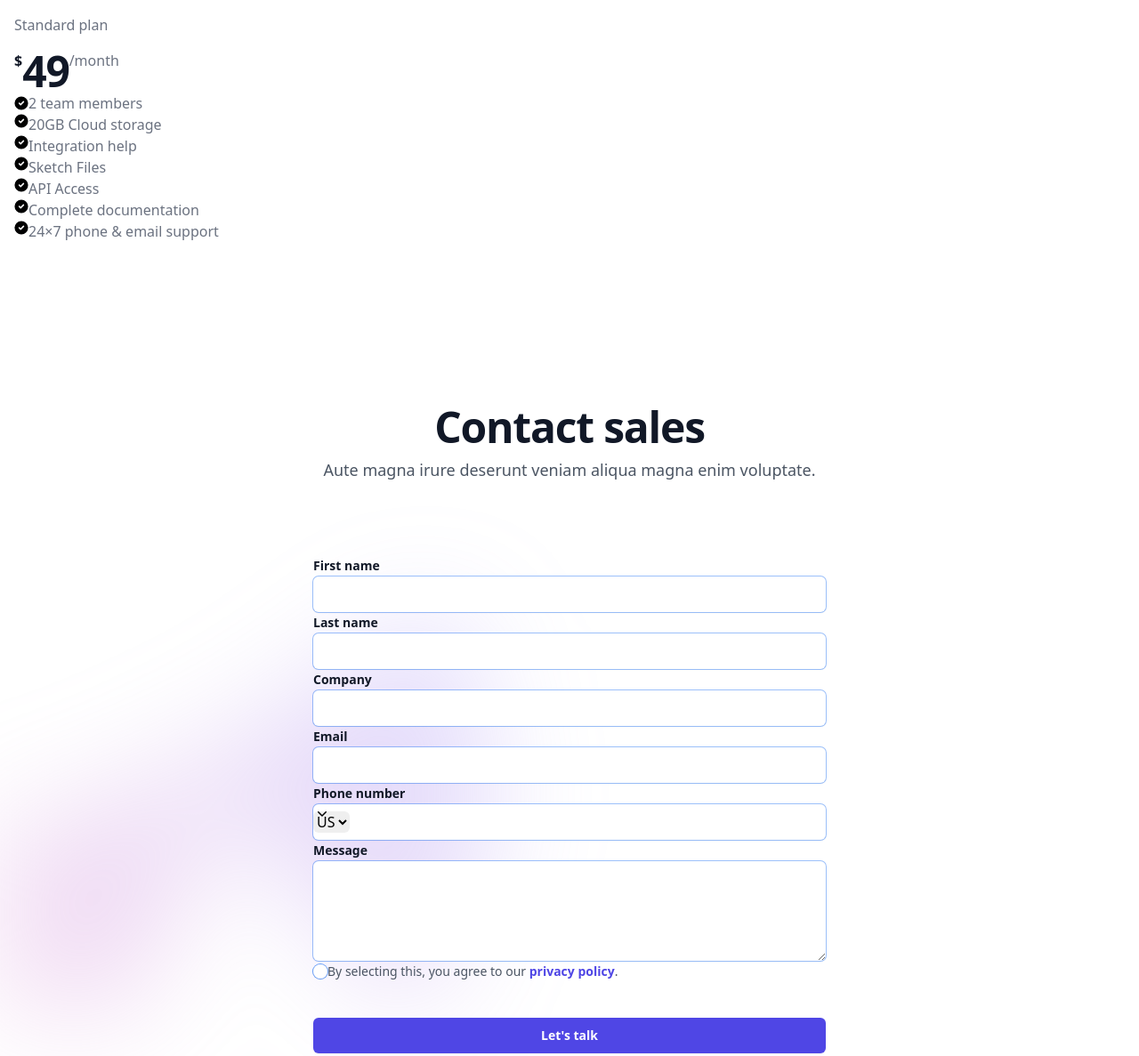
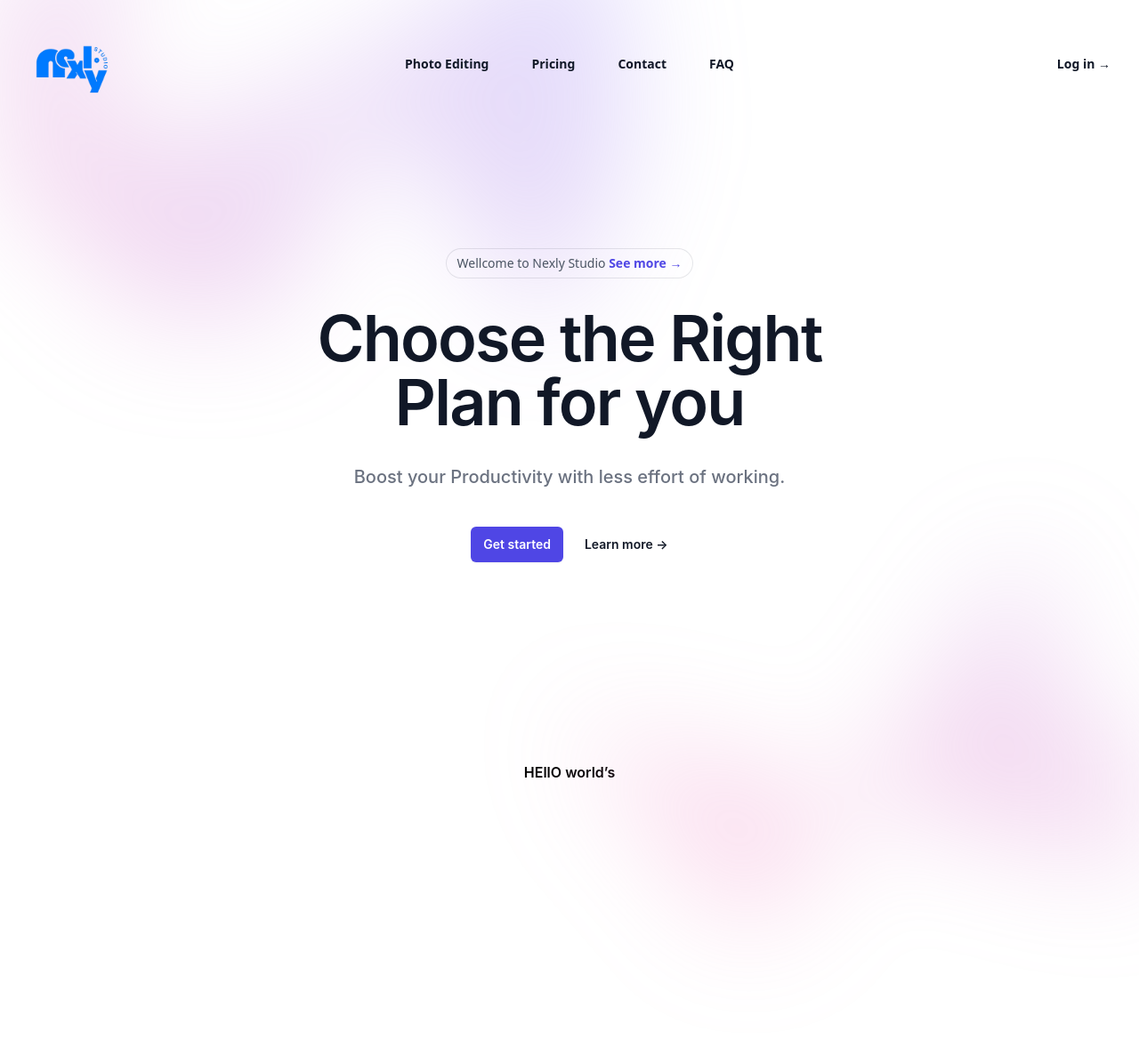
Before and after one commit to essalwilliamz/Nexly, a website: page pricing.html in a window 1280 px wide. Shown: the whole page at 89% size. After the commit the page ends 1054 px from the top, so only its background shows below. Drawn offline with Linux system fonts and the light colour scheme.

Commit message:
here new latest updete from me!

````diff
--- a/pricing.html
+++ b/pricing.html
@@ -4,198 +4,143 @@
 <head>
     <meta charset="UTF-8">
     <meta name="viewport" content="width=device-width, initial-scale=1.0">
-    <title>Document</title>
+    <title>Pricing | Nexly Studio</title>
+    <link rel="logo" href="src/css/img/nexly logo blue.png">
     <link rel="stylesheet" href="public/css/output.css">
 </head>
 
 <body>
-    <!-- pricing start -->
+    <!-- hero section start -->
+    <div class="bg-white">
+        <header class="absolute inset-x-0 top-0 z-50">
+            <nav class="flex items-center justify-between p-6 lg:px-8" aria-label="Global">
+                <div class="flex lg:flex-1">
+                    <a href="main.html" class="-m-1.5 p-1.5">
+                        <span class="sr-only">Nexly</span>
+                        <img class="h-24 w-auto" src="./src/css/img/Nexly Logo.png" alt="">
+                    </a>
+                </div>
+                <div class="flex lg:hidden">
+                    <button type="button"
+                        class="-m-2.5 inline-flex items-center justify-center rounded-md p-2.5 text-gray-700">
+                        <span class="sr-only">Open main menu</span>
+                        <svg class="h-6 w-6" fill="none" viewBox="0 0 24 24" stroke-width="1.5" stroke="currentColor"
+                            aria-hidden="true" data-slot="icon">
+                            <path stroke-linecap="round" stroke-linejoin="round"
+                                d="M3.75 6.75h16.5M3.75 12h16.5m-16.5 5.25h16.5" />
+                        </svg>
+                    </button>
+                </div>
+                <div class="hidden lg:flex lg:gap-x-12">
+                    <a href="#" class="text-sm/6 font-semibold text-gray-900">Photo Editing</a>
+                    <a href="#" class="text-sm/6 font-semibold text-gray-900">Pricing</a>
+                    <a href="#" class="text-sm/6 font-semibold text-gray-900">Contact</a>
+                    <a href="#" class="text-sm/6 font-semibold text-gray-900">FAQ</a>
+                </div>
+                <div class="hidden lg:flex lg:flex-1 lg:justify-end">
+                    <a href="#" class="text-sm/6 font-semibold text-gray-900">Log in <span
+                            aria-hidden="true">&rarr;</span></a>
+                </div>
+            </nav>
+            <!-- Mobile menu, show/hide based on menu open state. -->
+            <div class="lg:hidden" role="dialog" aria-modal="true">
+                <!-- Background backdrop, show/hide based on slide-over state. -->
+                <div class="fixed inset-0 z-50"></div>
                 <div
-        class="w-full max-w-sm p-4 bg-white border border-gray-200 rounded-lg shadow sm:p-8 dark:bg-gray-800 dark:border-gray-700">
-        <h5 class="mb-4 text-xl font-medium text-gray-500 dark:text-gray-400">Standard plan</h5>
-        <div class="flex items-baseline text-gray-900 dark:text-white">
-            <span class="text-3xl font-semibold">$</span>
-            <span class="text-5xl font-extrabold tracking-tight">49</span>
-            <span class="ms-1 text-xl font-normal text-gray-500 dark:text-gray-400">/month</span>
+                    class="fixed inset-y-0 right-0 z-50 w-full overflow-y-auto bg-white px-6 py-6 sm:max-w-sm sm:ring-1 sm:ring-gray-900/10">
+                    <div class="flex items-center justify-between">
+                        <a href="#" class="-m-1.5 p-1.5">
+                            <span class="sr-only">Nexly</span>
+                        </a>
+                        <button type="button" class="-m-2.5 rounded-md p-2.5 text-gray-700">
+                            <span class="sr-only">Close menu</span>
+                            <svg class="h-6 w-6" fill="none" viewBox="0 0 24 24" stroke-width="1.5"
+                                stroke="currentColor" aria-hidden="true" data-slot="icon">
+                                <path stroke-linecap="round" stroke-linejoin="round" d="M6 18 18 6M6 6l12 12" />
+                            </svg>
+                        </button>
                     </div>
-        <ul role="list" class="space-y-5 my-7">
-            <li class="flex items-center">
-                <svg class="flex-shrink-0 w-4 h-4 text-blue-700 dark:text-blue-500" aria-hidden="true"
-                    xmlns="http://www.w3.org/2000/svg" fill="currentColor" viewBox="0 0 20 20">
-                    <path
-                        d="M10 .5a9.5 9.5 0 1 0 9.5 9.5A9.51 9.51 0 0 0 10 .5Zm3.707 8.207-4 4a1 1 0 0 1-1.414 0l-2-2a1 1 0 0 1 1.414-1.414L9 10.586l3.293-3.293a1 1 0 0 1 1.414 1.414Z" />
-                </svg>
-                <span class="text-base font-normal leading-tight text-gray-500 dark:text-gray-400 ms-3">2 team
-                    members</span>
-            </li>
-            <li class="flex">
-                <svg class="flex-shrink-0 w-4 h-4 text-blue-700 dark:text-blue-500" aria-hidden="true"
-                    xmlns="http://www.w3.org/2000/svg" fill="currentColor" viewBox="0 0 20 20">
-                    <path
-                        d="M10 .5a9.5 9.5 0 1 0 9.5 9.5A9.51 9.51 0 0 0 10 .5Zm3.707 8.207-4 4a1 1 0 0 1-1.414 0l-2-2a1 1 0 0 1 1.414-1.414L9 10.586l3.293-3.293a1 1 0 0 1 1.414 1.414Z" />
-                </svg>
-                <span class="text-base font-normal leading-tight text-gray-500 dark:text-gray-400 ms-3">20GB Cloud
-                    storage</span>
-            </li>
-            <li class="flex">
-                <svg class="flex-shrink-0 w-4 h-4 text-blue-700 dark:text-blue-500" aria-hidden="true"
-                    xmlns="http://www.w3.org/2000/svg" fill="currentColor" viewBox="0 0 20 20">
-                    <path
-                        d="M10 .5a9.5 9.5 0 1 0 9.5 9.5A9.51 9.51 0 0 0 10 .5Zm3.707 8.207-4 4a1 1 0 0 1-1.414 0l-2-2a1 1 0 0 1 1.414-1.414L9 10.586l3.293-3.293a1 1 0 0 1 1.414 1.414Z" />
-                </svg>
-                <span class="text-base font-normal leading-tight text-gray-500 dark:text-gray-400 ms-3">Integration
-                    help</span>
-            </li>
-            <li class="flex line-through decoration-gray-500">
-                <svg class="flex-shrink-0 w-4 h-4 text-gray-400 dark:text-gray-500" aria-hidden="true"
-                    xmlns="http://www.w3.org/2000/svg" fill="currentColor" viewBox="0 0 20 20">
-                    <path
-                        d="M10 .5a9.5 9.5 0 1 0 9.5 9.5A9.51 9.51 0 0 0 10 .5Zm3.707 8.207-4 4a1 1 0 0 1-1.414 0l-2-2a1 1 0 0 1 1.414-1.414L9 10.586l3.293-3.293a1 1 0 0 1 1.414 1.414Z" />
-                </svg>
-                <span class="text-base font-normal leading-tight text-gray-500 ms-3">Sketch Files</span>
-            </li>
-            <li class="flex line-through decoration-gray-500">
-                <svg class="flex-shrink-0 w-4 h-4 text-gray-400 dark:text-gray-500" aria-hidden="true"
-                    xmlns="http://www.w3.org/2000/svg" fill="currentColor" viewBox="0 0 20 20">
-                    <path
-                        d="M10 .5a9.5 9.5 0 1 0 9.5 9.5A9.51 9.51 0 0 0 10 .5Zm3.707 8.207-4 4a1 1 0 0 1-1.414 0l-2-2a1 1 0 0 1 1.414-1.414L9 10.586l3.293-3.293a1 1 0 0 1 1.414 1.414Z" />
-                </svg>
-                <span class="text-base font-normal leading-tight text-gray-500 ms-3">API Access</span>
-            </li>
-            <li class="flex line-through decoration-gray-500">
-                <svg class="flex-shrink-0 w-4 h-4 text-gray-400 dark:text-gray-500" aria-hidden="true"
-                    xmlns="http://www.w3.org/2000/svg" fill="currentColor" viewBox="0 0 20 20">
-                    <path
-                        d="M10 .5a9.5 9.5 0 1 0 9.5 9.5A9.51 9.51 0 0 0 10 .5Zm3.707 8.207-4 4a1 1 0 0 1-1.414 0l-2-2a1 1 0 0 1 1.414-1.414L9 10.586l3.293-3.293a1 1 0 0 1 1.414 1.414Z" />
-                </svg>
-                <span class="text-base font-normal leading-tight text-gray-500 ms-3">Complete documentation</span>
-            </li>
-            <li class="flex line-through decoration-gray-500">
-                <svg class="flex-shrink-0 w-4 h-4 text-gray-400 dark:text-gray-500" aria-hidden="true"
-                    xmlns="http://www.w3.org/2000/svg" fill="currentColor" viewBox="0 0 20 20">
-                    <path
-                        d="M10 .5a9.5 9.5 0 1 0 9.5 9.5A9.51 9.51 0 0 0 10 .5Zm3.707 8.207-4 4a1 1 0 0 1-1.414 0l-2-2a1 1 0 0 1 1.414-1.414L9 10.586l3.293-3.293a1 1 0 0 1 1.414 1.414Z" />
-                </svg>
-                <span class="text-base font-normal leading-tight text-gray-500 ms-3">24×7 phone & email support</span>
-            </li>
-        </ul>
-        <button type="button"
-            class="text-white bg-blue-700 hover:bg-blue-800 focus:ring-4 focus:outline-none focus:ring-blue-200 dark:bg-blue-600 dark:hover:bg-blue-700 dark:focus:ring-blue-900 font-medium rounded-lg text-sm px-5 py-2.5 inline-flex justify-center w-full text-center">Choose
-            plan</button>
+                    <div class="mt-6 flow-root">
+                        <div class="-my-6 divide-y divide-gray-500/10">
+                            <div class="space-y-2 py-6">
+                                <a href="#"
+                                    class="-mx-3 block rounded-lg px-3 py-2 text-base/7 font-semibold text-gray-900 hover:bg-gray-50">Photo
+                                    Editing</a>
+                                <a href="#"
+                                    class="-mx-3 block rounded-lg px-3 py-2 text-base/7 font-semibold text-gray-900 hover:bg-gray-50">Pricing</a>
+                                <a href="#"
+                                    class="-mx-3 block rounded-lg px-3 py-2 text-base/7 font-semibold text-gray-900 hover:bg-gray-50">Contact</a>
+                                <a href="#"
+                                    class="-mx-3 block rounded-lg px-3 py-2 text-base/7 font-semibold text-gray-900 hover:bg-gray-50">FAQ</a>
                             </div>
-    <!-- pricing end -->
+                            <div class="py-6">
+                                <a href="#"
+                                    class="-mx-3 block rounded-lg px-3 py-2.5 text-base/7 font-semibold text-gray-900 hover:bg-gray-50">Log
+                                    in</a>
+                            </div>
+                        </div>
+                    </div>
+                </div>
+            </div>
+        </header>
 
-    <!-- contact start -->
-    <!--
- This example requires some changes to your config:
-
- ```
- // tailwind.config.js
- module.exports = {
-   // ...
-   plugins: [
-     // ...
-     require('@tailwindcss/forms'),
-   ],
- }
- ```
--->
-    <div class="isolate bg-white px-6 py-24 sm:py-32 lg:px-8">
-        <div class="absolute inset-x-0 top-[-10rem] -z-10 transform-gpu overflow-hidden blur-3xl sm:top-[-20rem]"
+        <div class="relative isolate px-6 pt-14 lg:px-8">
+            <div class="absolute inset-x-0 -top-40 -z-10 transform-gpu overflow-hidden blur-3xl sm:-top-80"
                 aria-hidden="true">
-            <div class="relative left-1/2 -z-10 aspect-[1155/678] w-[36.125rem] max-w-none -translate-x-1/2 rotate-[30deg] bg-gradient-to-tr from-[#ff80b5] to-[#9089fc] opacity-30 sm:left-[calc(50%-40rem)] sm:w-[72.1875rem]"
+                <div class="relative left-[calc(50%-11rem)] aspect-[1155/678] w-[36.125rem] -translate-x-1/2 rotate-[30deg] bg-gradient-to-tr from-[#ff80b5] to-[#9089fc] opacity-30 sm:left-[calc(50%-30rem)] sm:w-[72.1875rem]"
                     style="clip-path: polygon(74.1% 44.1%, 100% 61.6%, 97.5% 26.9%, 85.5% 0.1%, 80.7% 2%, 72.5% 32.5%, 60.2% 62.4%, 52.4% 68.1%, 47.5% 58.3%, 45.2% 34.5%, 27.5% 76.7%, 0.1% 64.9%, 17.9% 100%, 27.6% 76.8%, 76.1% 97.7%, 74.1% 44.1%)">
                 </div>
             </div>
-        <div class="mx-auto max-w-2xl text-center">
-            <h2 class="text-balance text-4xl font-semibold tracking-tight text-gray-900 sm:text-5xl">Contact sales</h2>
-            <p class="mt-2 text-lg/8 text-gray-600">Aute magna irure deserunt veniam aliqua magna enim voluptate.</p>
-        </div>
-        <form action="#" method="POST" class="mx-auto mt-16 max-w-xl sm:mt-20">
-            <div class="grid grid-cols-1 gap-x-8 gap-y-6 sm:grid-cols-2">
-                <div>
-                    <label for="first-name" class="block text-sm/6 font-semibold text-gray-900">First name</label>
-                    <div class="mt-2.5">
-                        <input type="text" name="first-name" id="first-name" autocomplete="given-name"
-                            class="block w-full rounded-md border-0 px-3.5 py-2 text-gray-900 shadow-sm ring-1 ring-inset ring-gray-300 placeholder:text-gray-400 focus:ring-2 focus:ring-inset focus:ring-indigo-600 sm:text-sm/6">
+            <div class="mx-auto max-w-2xl py-32 sm:py-48 lg:py-56">
+                <div class="hidden sm:mb-8 sm:flex sm:justify-center">
+                    <div
+                        class="relative rounded-full px-3 py-1 text-sm/6 text-gray-600 ring-1 ring-gray-900/10 hover:ring-gray-900/20">
+                        Wellcome to Nexly Studio <a href="#" class="font-semibold text-indigo-600"><span
+                                class="absolute inset-0" aria-hidden="true"></span>See more <span
+                                aria-hidden="true">&rarr;</span></a>
                     </div>
                 </div>
-                <div>
-                    <label for="last-name" class="block text-sm/6 font-semibold text-gray-900">Last name</label>
-                    <div class="mt-2.5">
-                        <input type="text" name="last-name" id="last-name" autocomplete="family-name"
-                            class="block w-full rounded-md border-0 px-3.5 py-2 text-gray-900 shadow-sm ring-1 ring-inset ring-gray-300 placeholder:text-gray-400 focus:ring-2 focus:ring-inset focus:ring-indigo-600 sm:text-sm/6">
+                <div class="text-center font-apple">
+                    <h1 class="text-balance text-5xl font-semibold tracking-tight text-gray-900 sm:text-7xl">Choose the Right Plan for you</h1>
+                    <p class="mt-8 text-pretty text-lg font-medium text-gray-500 sm:text-xl/8">Boost your Productivity with less effort of working.</p>
+                    <div class="mt-10 flex items-center justify-center gap-x-6">
+                        <a href="pricing.html"
+                            class="rounded-md bg-indigo-600 px-3.5 py-2.5 text-sm font-semibold text-white shadow-sm hover:bg-indigo-500 focus-visible:outline focus-visible:outline-2 focus-visible:outline-offset-2 focus-visible:outline-indigo-600">Get
+                            started</a>
+                        <a href="#About" class="text-sm/6 font-semibold text-gray-900">Learn more <span
+                                aria-hidden="true">→</span></a>
                     </div>
                 </div>
-                <div class="sm:col-span-2">
-                    <label for="company" class="block text-sm/6 font-semibold text-gray-900">Company</label>
-                    <div class="mt-2.5">
-                        <input type="text" name="company" id="company" autocomplete="organization"
-                            class="block w-full rounded-md border-0 px-3.5 py-2 text-gray-900 shadow-sm ring-1 ring-inset ring-gray-300 placeholder:text-gray-400 focus:ring-2 focus:ring-inset focus:ring-indigo-600 sm:text-sm/6">
+            </div>
+            <div class="absolute inset-x-0 top-[calc(100%-13rem)] -z-10 transform-gpu overflow-hidden blur-3xl sm:top-[calc(100%-30rem)]"
+                aria-hidden="true">
+                <div class="relative left-[calc(50%+3rem)] aspect-[1155/678] w-[36.125rem] -translate-x-1/2 bg-gradient-to-tr from-[#ff80b5] to-[#9089fc] opacity-30 sm:left-[calc(50%+36rem)] sm:w-[72.1875rem]"
+                    style="clip-path: polygon(74.1% 44.1%, 100% 61.6%, 97.5% 26.9%, 85.5% 0.1%, 80.7% 2%, 72.5% 32.5%, 60.2% 62.4%, 52.4% 68.1%, 47.5% 58.3%, 45.2% 34.5%, 27.5% 76.7%, 0.1% 64.9%, 17.9% 100%, 27.6% 76.8%, 76.1% 97.7%, 74.1% 44.1%)">
                 </div>
             </div>
-                <div class="sm:col-span-2">
-                    <label for="email" class="block text-sm/6 font-semibold text-gray-900">Email</label>
-                    <div class="mt-2.5">
-                        <input type="email" name="email" id="email" autocomplete="email"
-                            class="block w-full rounded-md border-0 px-3.5 py-2 text-gray-900 shadow-sm ring-1 ring-inset ring-gray-300 placeholder:text-gray-400 focus:ring-2 focus:ring-inset focus:ring-indigo-600 sm:text-sm/6">
         </div>
     </div>
-                <div class="sm:col-span-2">
-                    <label for="phone-number" class="block text-sm/6 font-semibold text-gray-900">Phone number</label>
-                    <div class="relative mt-2.5">
-                        <div class="absolute inset-y-0 left-0 flex items-center">
-                            <label for="country" class="sr-only">Country</label>
-                            <select id="country" name="country"
-                                class="h-full rounded-md border-0 bg-transparent bg-none py-0 pl-4 pr-9 text-gray-400 focus:ring-2 focus:ring-inset focus:ring-indigo-600 sm:text-sm">
-                                <option>US</option>
-                                <option>CA</option>
-                                <option>EU</option>
-                            </select>
-                            <svg class="pointer-events-none absolute right-3 top-0 h-full w-5 text-gray-400"
-                                viewBox="0 0 20 20" fill="currentColor" aria-hidden="true" data-slot="icon">
-                                <path fill-rule="evenodd"
-                                    d="M5.22 8.22a.75.75 0 0 1 1.06 0L10 11.94l3.72-3.72a.75.75 0 1 1 1.06 1.06l-4.25 4.25a.75.75 0 0 1-1.06 0L5.22 9.28a.75.75 0 0 1 0-1.06Z"
-                                    clip-rule="evenodd" />
-                            </svg>
+
+    <script>
+        // Toggle mobile menu visibility
+        document.getElementById("menu-button").addEventListener("click", function () {
+            document.getElementById("mobile-menu").classList.toggle("hidden");
+        });
+        document.getElementById("close-menu-button").addEventListener("click", function () {
+            document.getElementById("mobile-menu").classList.add("hidden");
+        });
+    </script>
+    <!-- hero section end -->
+
+    <!-- wellcome sections start -->
+     <div class="container-center">
+        <h1 class="font-apple font-blue font-semibold text-center">
+            HEllO world’s
+        </h1>
      </div>
-                        <input type="tel" name="phone-number" id="phone-number" autocomplete="tel"
-                            class="block w-full rounded-md border-0 px-3.5 py-2 pl-20 text-gray-900 shadow-sm ring-1 ring-inset ring-gray-300 placeholder:text-gray-400 focus:ring-2 focus:ring-inset focus:ring-indigo-600 sm:text-sm/6">
-                    </div>
-                </div>
-                <div class="sm:col-span-2">
-                    <label for="message" class="block text-sm/6 font-semibold text-gray-900">Message</label>
-                    <div class="mt-2.5">
-                        <textarea name="message" id="message" rows="4"
-                            class="block w-full rounded-md border-0 px-3.5 py-2 text-gray-900 shadow-sm ring-1 ring-inset ring-gray-300 placeholder:text-gray-400 focus:ring-2 focus:ring-inset focus:ring-indigo-600 sm:text-sm/6"></textarea>
-                    </div>
-                </div>
-                <div class="flex gap-x-4 sm:col-span-2">
-                    <div class="flex h-6 items-center">
-                        <!-- Enabled: "bg-indigo-600", Not Enabled: "bg-gray-200" -->
-                        <button type="button"
-                            class="flex w-8 flex-none cursor-pointer rounded-full bg-gray-200 p-px ring-1 ring-inset ring-gray-900/5 transition-colors duration-200 ease-in-out focus-visible:outline focus-visible:outline-2 focus-visible:outline-offset-2 focus-visible:outline-indigo-600"
-                            role="switch" aria-checked="false" aria-labelledby="switch-1-label">
-                            <span class="sr-only">Agree to policies</span>
-                            <!-- Enabled: "translate-x-3.5", Not Enabled: "translate-x-0" -->
-                            <span aria-hidden="true"
-                                class="h-4 w-4 translate-x-0 transform rounded-full bg-white shadow-sm ring-1 ring-gray-900/5 transition duration-200 ease-in-out"></span>
-                        </button>
-                    </div>
-                    <label class="text-sm/6 text-gray-600" id="switch-1-label">
-                        By selecting this, you agree to our
-                        <a href="#" class="font-semibold text-indigo-600">privacy&nbsp;policy</a>.
-                    </label>
-                </div>
-            </div>
-            <div class="mt-10">
-                <button type="submit"
-                    class="block w-full rounded-md bg-indigo-600 px-3.5 py-2.5 text-center text-sm font-semibold text-white shadow-sm hover:bg-indigo-500 focus-visible:outline focus-visible:outline-2 focus-visible:outline-offset-2 focus-visible:outline-indigo-600">Let's
-                    talk</button>
-            </div>
-        </form>
-    </div>
-    <!-- contact end -->
+    <!-- wellcome sections end -->
+
+
 </body>
 
 </html>
````
Also changed, not shown: main.html (+3 -3 lines), src/css/img/Client RAW Photo (1).png (deleted), src/css/img/Workflow.png (added). Lines whose indentation alone changed are shown as unchanged.
